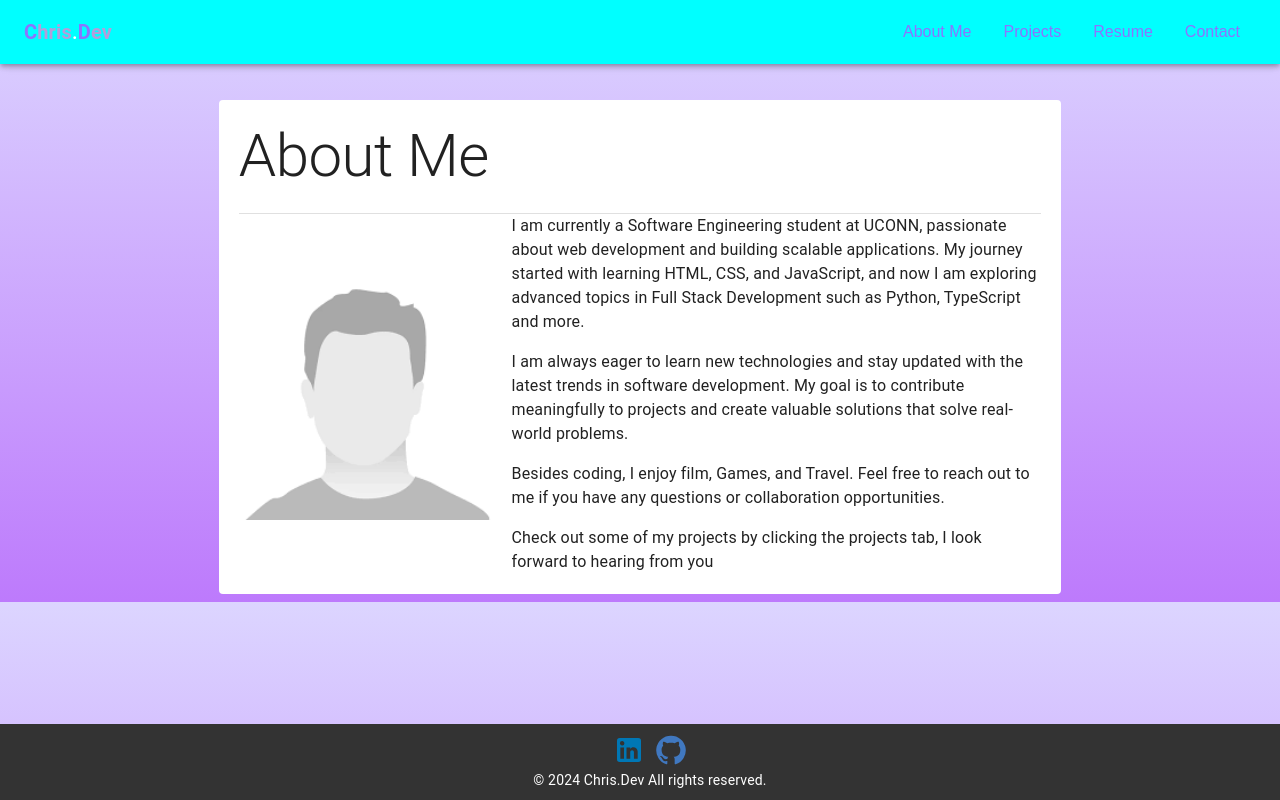
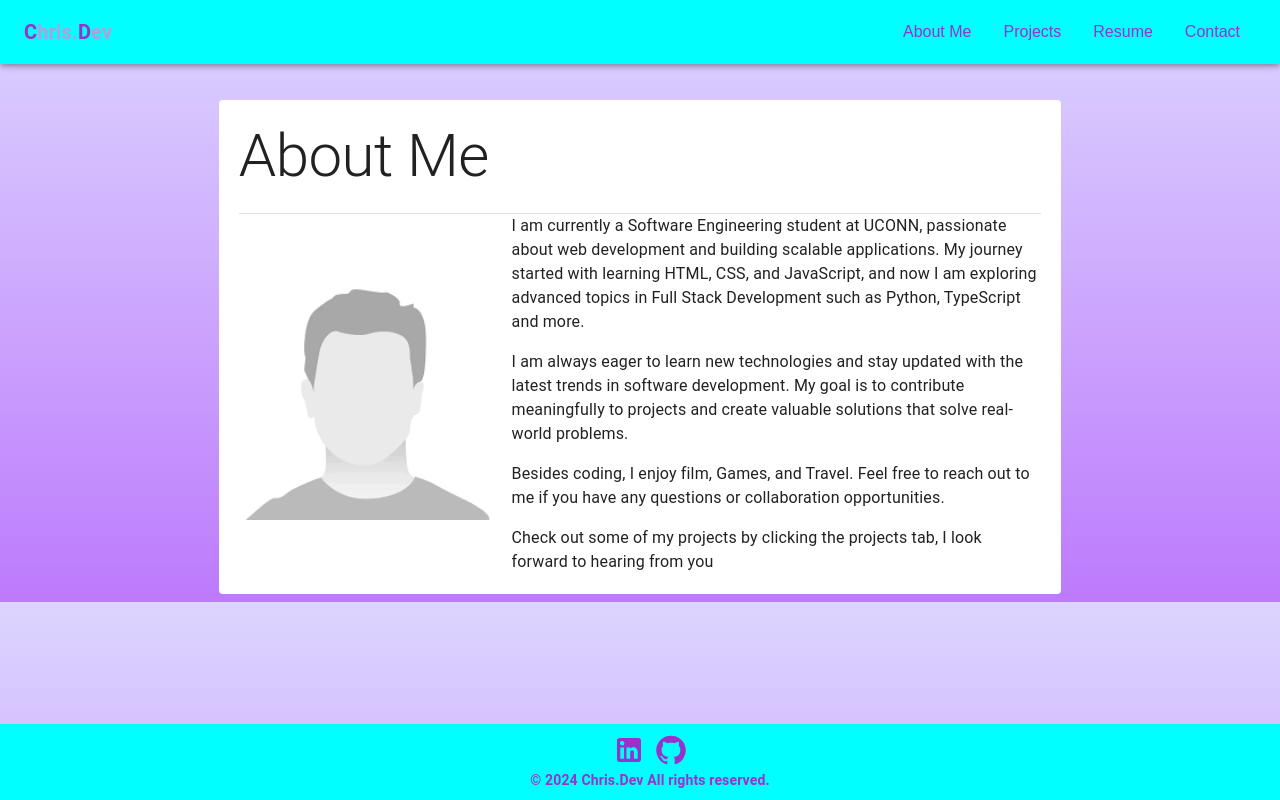
Before and after one commit to CCUE96/Chris.Dev-2.0-React, a React (Vite) app: page / in a window 1280 px wide. Built offline with nearby package versions, Linux system fonts and the light colour scheme.

Commit message:
changed up some of my MUI styling will add pfp when i have a professional photo

```diff
--- a/src/components/Footer.jsx
+++ b/src/components/Footer.jsx
@@ -1,32 +1,45 @@
-import React from 'react';
-import { Typography, Link } from '@mui/material';
-import LinkedInIcon from '@mui/icons-material/LinkedIn';
-import GitHubIcon from '@mui/icons-material/GitHub';
-import { styled } from '@mui/system';
+import React from "react";
+import { Typography, Link } from "@mui/material";
+import LinkedInIcon from "@mui/icons-material/LinkedIn";
+import GitHubIcon from "@mui/icons-material/GitHub";
+import { styled } from "@mui/system";
 
-const CustomFooter = styled('footer')({
-  backgroundColor: '#333',
-  color: '#fff',
-  padding: '10px',
-  textAlign: 'center',
-  position: 'fixed',
+const CustomFooter = styled("footer")({
+  backgroundColor: "#00ffff",
+  color: "#fff",
+  padding: "10px",
+  textAlign: "center",
+  position: "fixed",
   bottom: 0,
   left: 0,
-  width: '100%',
+  width: "100%",
 });
 
 const Footer = () => {
   return (
     <CustomFooter>
       <div>
-        <Link href="https://www.linkedin.com/" target="_blank" rel="noopener noreferrer" style={{ marginRight: '10px' }}>
-          <LinkedInIcon style={{ fontSize: 32, color: '#0077B5' }} />
+        <Link
+          href="https://www.linkedin.com/"
+          target="_blank"
+          rel="noopener noreferrer"
+          style={{ marginRight: "10px" }}
+        >
+          <LinkedInIcon style={{ fontSize: 32, color: "#9932CC" }} />
         </Link>
-        <Link href="https://github.com/" target="_blank" rel="noopener noreferrer">
-          <GitHubIcon style={{ fontSize: 32, color: '#4078c0' }} />
+        <Link
+          href="https://github.com/"
+          target="_blank"
+          rel="noopener noreferrer"
+        >
+          <GitHubIcon style={{ fontSize: 32, color: "#9932CC" }} />
         </Link>
       </div>
-      <Typography variant="body2" color="inherit">
+      <Typography
+        variant="body2"
+        color="#9932CC"
+        style={{ fontWeight: "bold" }}
+      >
         &copy; {new Date().getFullYear()} Chris.Dev All rights reserved.
       </Typography>
     </CustomFooter>
--- a/src/components/Navigation.jsx
+++ b/src/components/Navigation.jsx
@@ -14,22 +14,22 @@ const Navigation = () => {
     <CustomAppBar position="fixed" sx={{ backgroundColor: '#00ffff' }}>
       <Toolbar sx={{ justifyContent: 'space-between' }}>
         <Typography variant="h6" sx={{ flexGrow: 1 }}>
-          <span style={{ color: '#8b74fe', fontWeight: 'bold' }}>C</span>
-          <span style={{ color: '#b39ddb', fontWeight: 'bold' }}>hris</span>.
-          <span style={{ color: '#8b74fe', fontWeight: 'bold' }}>D</span>
+          <span style={{ color: '#9932CC', fontWeight: 'bold' }}>C</span>
+          <span style={{ color: '#b39ddb', fontWeight: 'bold' }}>hris.</span>
+          <span style={{ color: '#9932CC', fontWeight: 'bold' }}>D</span>
           <span style={{ color: '#b39ddb', fontWeight: 'bold' }}>ev</span>
         </Typography>
         <div>
-          <Link component={RouterLink} to="/" sx={{ margin: 2, color: '#8b74fe', textDecoration: 'none' }}>
+          <Link component={RouterLink} to="/" sx={{ margin: 2, color: '#9932CC', textDecoration: 'none' }}>
             About Me
           </Link>
-          <Link component={RouterLink} to="/portfolio" sx={{ margin: 2, color: '#8b74fe', textDecoration: 'none' }}>
+          <Link component={RouterLink} to="/portfolio" sx={{ margin: 2, color: '#9932CC', textDecoration: 'none' }}>
             Projects
           </Link>
-          <Link component={RouterLink} to="/resume" sx={{ margin: 2, color: '#8b74fe', textDecoration: 'none' }}>
+          <Link component={RouterLink} to="/resume" sx={{ margin: 2, color: '#9932CC', textDecoration: 'none' }}>
             Resume
           </Link>
-          <Link component={RouterLink} to="/contact" sx={{ margin: 2, color: '#8b74fe', textDecoration: 'none' }}>
+          <Link component={RouterLink} to="/contact" sx={{ margin: 2, color: '#9932CC', textDecoration: 'none' }}>
             Contact
           </Link>
 
```
